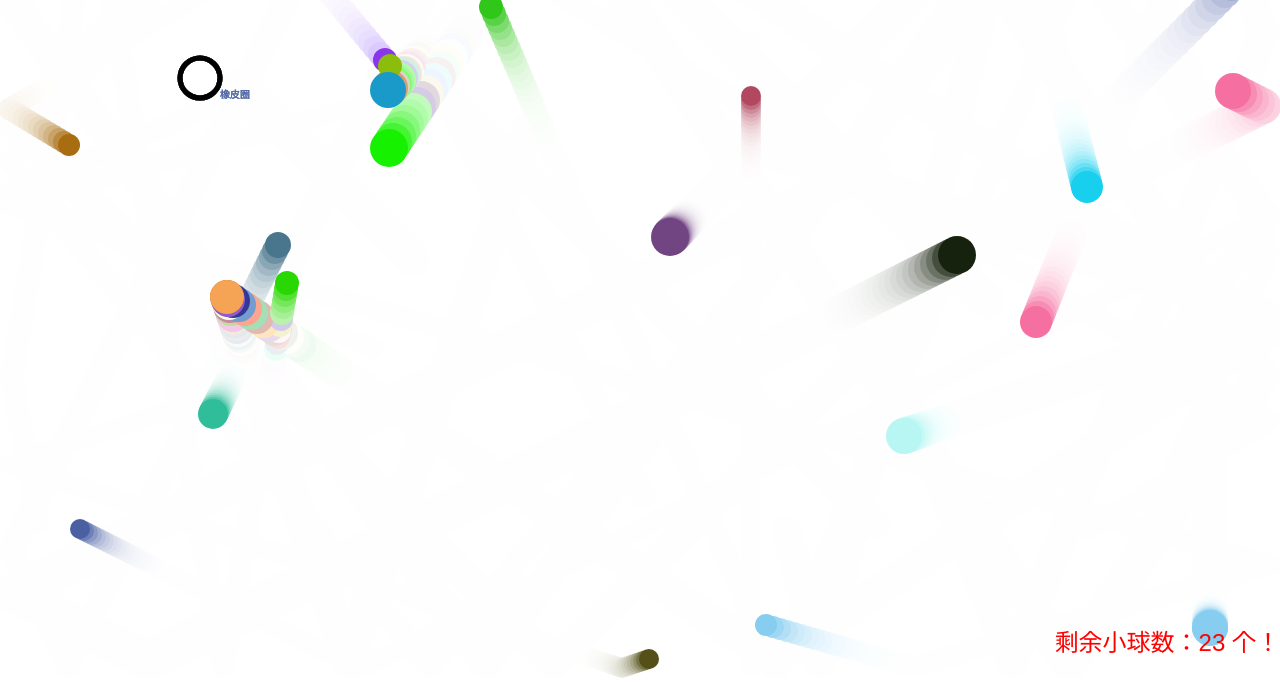
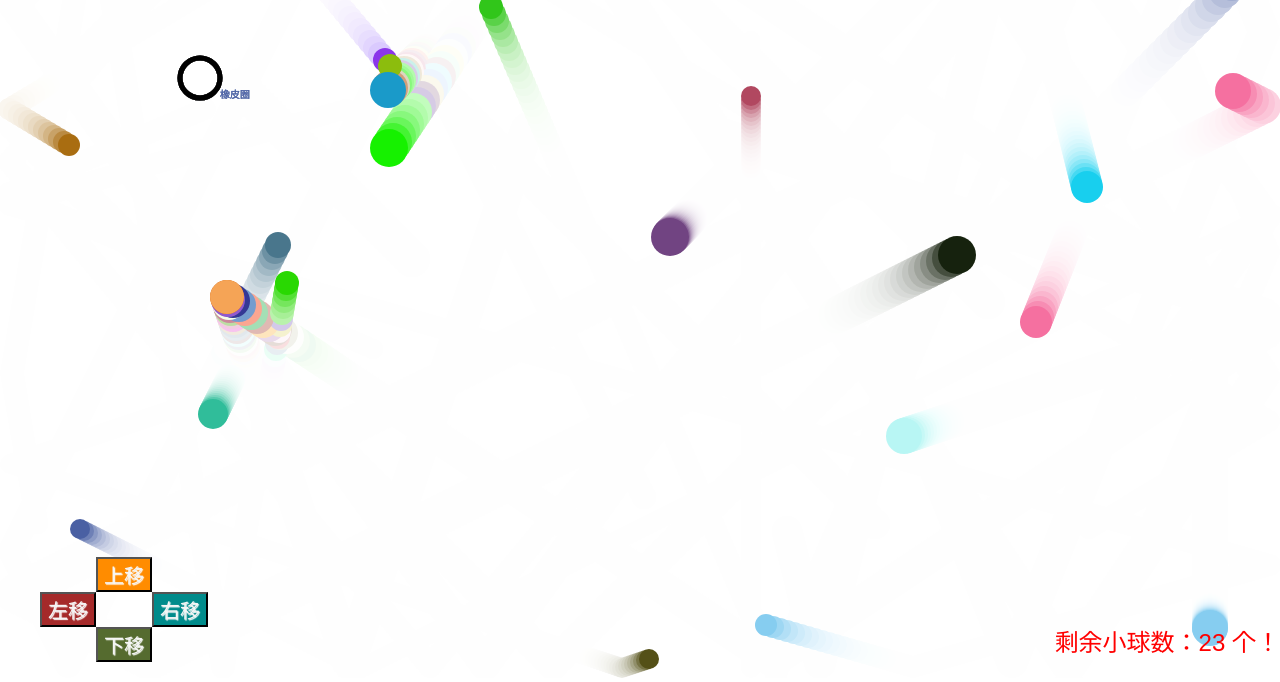
Before and after one commit to Codingyyao/Games, a plain HTML site: page bouncing-balls/index.html in a window 1280 px wide. Shown: the part 122-804 px from the top of the page. Drawn offline with Linux system fonts and the light colour scheme.

Commit message:
Update index.html

```diff
--- a/bouncing-balls/index.html
+++ b/bouncing-balls/index.html
@@ -14,6 +14,14 @@
       </div>
     </h1>
     <canvas> </canvas>
+    <p></p>
+
+    <ul>
+      <button id="a">左移</button>
+      <button id="w">上移</button>
+      <button id="s">下移</button>
+      <button id="d">右移</button>
+    </ul>
 
     <script src="main-phone.js" async></script>
   </body>
```
